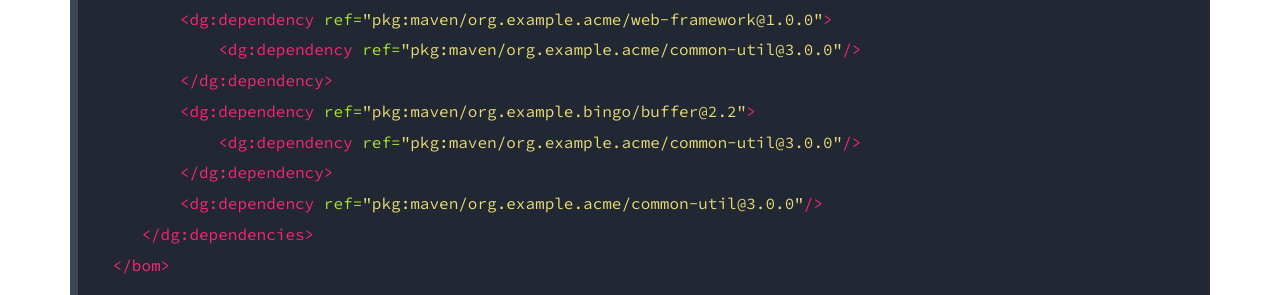
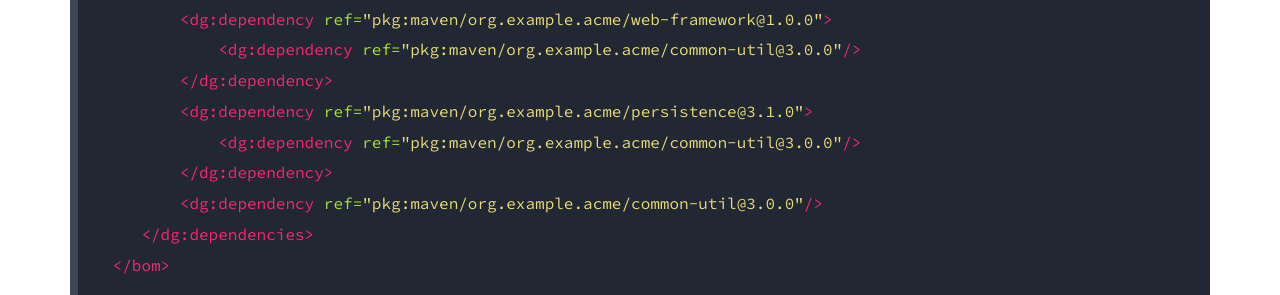
Before and after one commit to CycloneDX/cyclonedx.org, a Jekyll site: the page built from ext/dependency-graph/index.md, in a window 1280 px wide. Shown: the part 1341-1636 px from the top of the page. Built offline with Jekyll 4.4.1, drawn with Linux system fonts in a browser that asks for light colours; some web fonts are replaced.

Commit message:
Copy pasta

```diff
--- a/ext/dependency-graph/index.md
+++ b/ext/dependency-graph/index.md
@@ -62,7 +62,7 @@ the BOM contain a PURL, then UUID is recommended.
         <dg:dependency ref="pkg:maven/org.example.acme/web-framework@1.0.0">
             <dg:dependency ref="pkg:maven/org.example.acme/common-util@3.0.0"/>
         </dg:dependency>
-        <dg:dependency ref="pkg:maven/org.example.bingo/buffer@2.2">
+        <dg:dependency ref="pkg:maven/org.example.acme/persistence@3.1.0">
             <dg:dependency ref="pkg:maven/org.example.acme/common-util@3.0.0"/>
         </dg:dependency>
         <dg:dependency ref="pkg:maven/org.example.acme/common-util@3.0.0"/>
```
